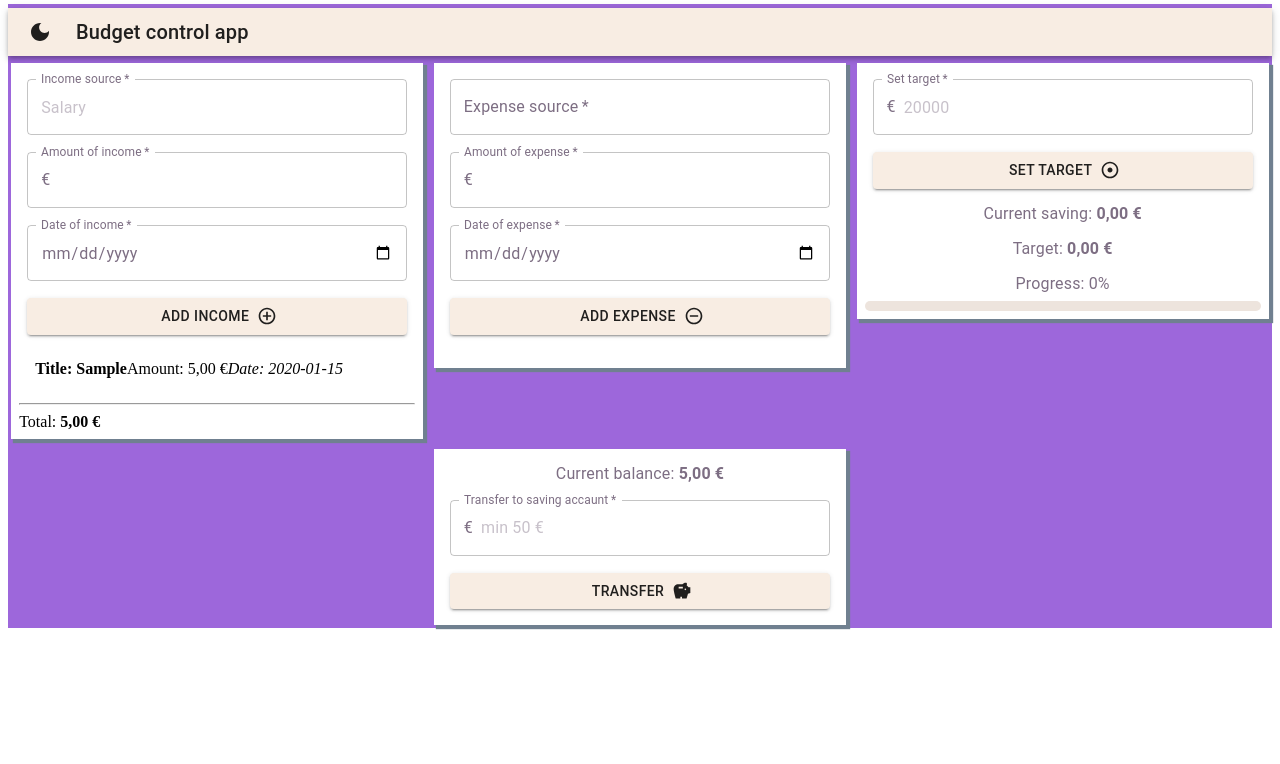
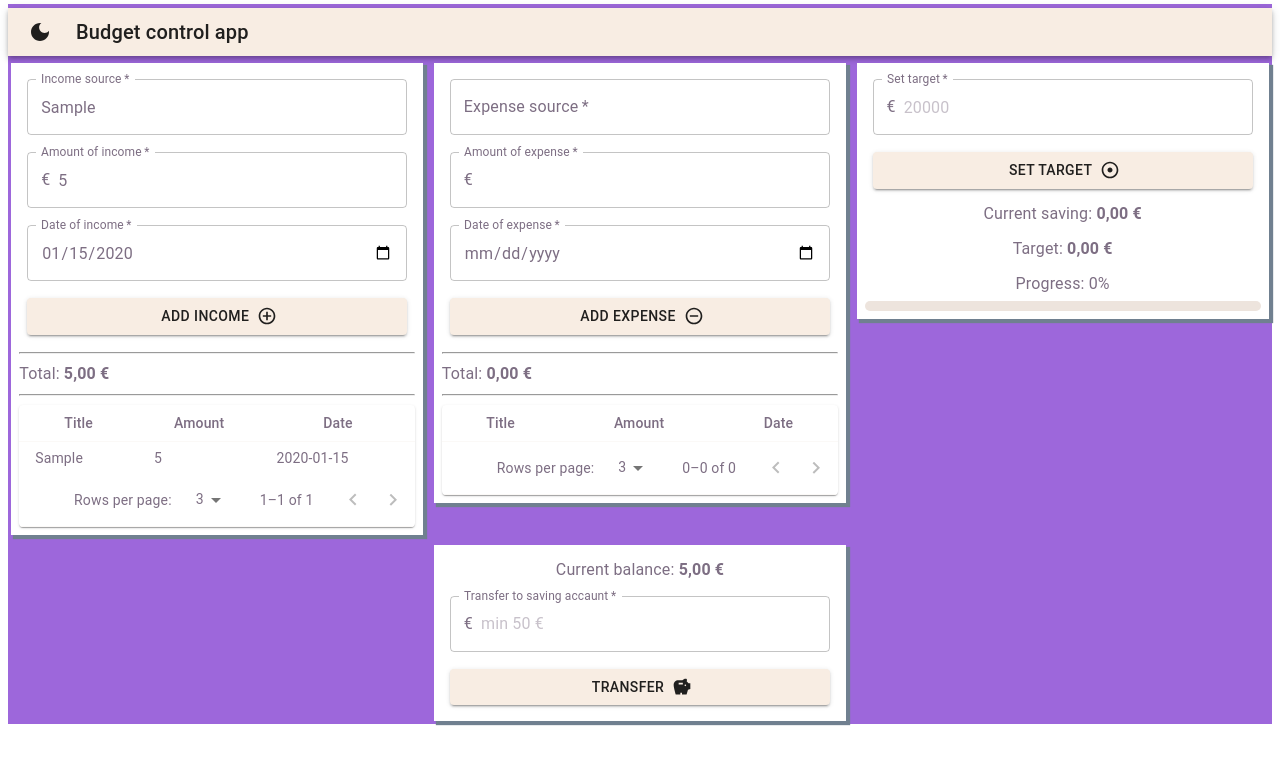
Before and after one commit to CaH4o/Integrify-Finland-BoF-budget-control-app, a React (Create React App) app: page / in a window 1280 px wide. Both pictures are taken after typing "Sample", "5", "2020-01-15" into the empty fields and a click on the button "ADD INCOME". Shown: the top 764 px of the page. Built offline with nearby package versions, Linux system fonts and the light colour scheme; the HTML template or start-up script is replaced by a standard one.

Commit message:
added table and pagination

```diff
--- a/src/components/Expense.tsx
+++ b/src/components/Expense.tsx
@@ -10,10 +10,12 @@ import {
   List,
   ListItem,
 } from "@mui/material";
-import RemoveCircleOutlineIcon from '@mui/icons-material/RemoveCircleOutline';
+import RemoveCircleOutlineIcon from "@mui/icons-material/RemoveCircleOutline";
 
 import { tExpense } from "../types/tExpense";
 import { ThemeContext } from "../App";
+import ExpenseTable from "./ExpenseTable";
+import ExpenseTotal from "./ExpenseTotal";
 
 function Expense() {
   const manageData = useContext(ThemeContext);
@@ -25,7 +27,7 @@ function Expense() {
   function submit(e: React.FormEvent<HTMLFormElement>) {
     e.preventDefault();
     if (expenseAmount <= 0) {
-      setMessage('The amount is incorrect');
+      setMessage("The amount is incorrect");
       setTimeout(function () {
         setMessage("");
       }, 3000);
@@ -54,7 +56,7 @@ function Expense() {
       autoComplete="off"
       onSubmit={(e) => submit(e)}
       id="formExpense"
-      sx={{ bgcolor:"background.default" }}
+      sx={{ bgcolor: "background.default" }}
     >
       <TextField
         sx={{ m: 1 }}
@@ -96,45 +98,9 @@ function Expense() {
       >
         Add expense
       </Button>
+      <ExpenseTotal />
+      <ExpenseTable />
 
-      <List id="listExpense">
-        {manageData.expenses.length > 0 &&
-          manageData.expenses.map((expense) => (
-            <ListItem key={expense.id}>
-              <p>
-                <strong>Title: {expense.expenseSource}</strong>
-              </p>
-              <p>
-                <span>
-                  Amount:{" "}
-                  {new Intl.NumberFormat("fi", {
-                    style: "currency",
-                    currency: "EUR",
-                  }).format(expense.expenseAmount)}
-                </span>
-              </p>
-              <p>
-                <em>Date: {expense.expenseDate}</em>
-              </p>
-            </ListItem>
-          ))}
-      </List>
-      {manageData.expenses.length > 0 && (
-        <div>
-          <hr />
-          <span>
-            Total:{" "}
-            <b>
-              {new Intl.NumberFormat("fi", {
-                style: "currency",
-                currency: "EUR",
-              }).format(
-                manageData.expenses.reduce((prev, curr) => prev + curr.expenseAmount, 0)
-              )}
-            </b>
-          </span>
-        </div>
-      )}
       {message.length > 0 && <span className="error">{message}</span>}
     </Box>
   );
--- /dev/null
+++ b/src/components/ExpenseTable.tsx
@@ -0,0 +1,74 @@
+import React, { useContext } from "react";
+import {
+  Table,
+  TableHead,
+  TableBody,
+  TableFooter,
+  TableRow,
+  TableCell,
+  TableContainer,
+  TablePagination,
+} from "@mui/material";
+import Paper from "@mui/material/Paper";
+
+import { ThemeContext } from "../App";
+
+function ExpenseTable() {
+  const manageData = useContext(ThemeContext);
+  const [page, setPage] = React.useState(0);
+  const [rowsPerPage, setRowsPerPage] = React.useState(3);
+
+  const handleChangePage = (
+    event: React.MouseEvent<HTMLButtonElement> | null,
+    newPage: number,
+  ) => {
+    setPage(newPage);
+  };
+
+  const handleChangeRowsPerPage = (
+    event: React.ChangeEvent<HTMLInputElement | HTMLTextAreaElement>,
+  ) => {
+    setRowsPerPage(parseInt(event.target.value, 10));
+    setPage(0);
+  };
+
+  return (
+    <TableContainer component={Paper}>
+      <Table size="small" aria-label="a dense table">
+        <TableHead>
+          <TableRow>
+            <TableCell align="center">Title</TableCell>
+            <TableCell align="center">Amount</TableCell>
+            <TableCell align="center">Date</TableCell>
+          </TableRow>
+        </TableHead>
+        <TableBody>
+          {manageData.expenses.slice(page * rowsPerPage, page * rowsPerPage + rowsPerPage).map((row) => (
+            <TableRow
+              key={row.id}
+              sx={{ "&:last-child td, &:last-child th": { border: 0 } }}
+            >
+              <TableCell>{row.expenseSource}</TableCell>
+              <TableCell>{row.expenseAmount}</TableCell>
+              <TableCell>{row.expenseDate}</TableCell>
+            </TableRow>
+          ))}
+        </TableBody>
+        <TableFooter>
+          <TableRow>
+            <TablePagination
+              rowsPerPageOptions={[3, 5, 10]}
+              count={manageData.expenses.length}
+              rowsPerPage={rowsPerPage}
+              page={page}
+              onPageChange={handleChangePage}
+              onRowsPerPageChange={handleChangeRowsPerPage}
+            />
+          </TableRow>
+        </TableFooter>
+      </Table>
+    </TableContainer>
+  );
+}
+
+export default ExpenseTable;
--- /dev/null
+++ b/src/components/ExpenseTotal.tsx
@@ -0,0 +1,31 @@
+import React, { useContext } from "react";
+import Typography from "@mui/material/Typography";
+
+import { ThemeContext } from "../App";
+
+function ExpenseTotal() {
+  const manageData = useContext(ThemeContext);
+
+  return (
+    <Typography color="textPrimary">
+      <hr />
+      <span>
+        Total:{" "}
+        <b>
+          {new Intl.NumberFormat("fi", {
+            style: "currency",
+            currency: "EUR",
+          }).format(
+            manageData.expenses.reduce(
+              (prev, curr) => prev + curr.expenseAmount,
+              0
+            )
+          )}
+        </b>
+      </span>
+      <hr />
+    </Typography>
+  );
+}
+
+export default ExpenseTotal;
--- a/src/components/Income.tsx
+++ b/src/components/Income.tsx
@@ -14,6 +14,8 @@ import AddCircleOutlineIcon from "@mui/icons-material/AddCircleOutline";
 
 import { ThemeContext } from "../App";
 import { tIncome } from "../types/tIncome";
+import IncomeTable from "./IncomeTable";
+import IncomeTotal from "./IncomeTotal";
 
 function Income() {
   const manageData = useContext(ThemeContext);
@@ -37,7 +39,7 @@ function Income() {
       incomeAmount,
       incomeDate,
     };
-    e.currentTarget.reset();
+    //e.currentTarget.reset();
     manageData.setIncomes([income, ...manageData.incomes]);
   }
 
@@ -52,8 +54,6 @@ function Income() {
       <TextField
         sx={{ m: 1 }}
         required
-        id="incomeSource"
-        name="incomeSource"
         label="Income source"
         placeholder="Salary"
         type="text"
@@ -65,7 +65,6 @@ function Income() {
           label="Amount of income"
           type="number"
           id="incomeAmount"
-          //min="0"
           onChange={(e) => setIncomeAmount(Number(e.target.value))}
           startAdornment={<InputAdornment position="start">€</InputAdornment>}
         />
@@ -73,8 +72,6 @@ function Income() {
       <TextField
         sx={{ m: 1 }}
         required
-        id="incomeDate"
-        name="incomeDate"
         label="Date of income"
         type="date"
         onChange={(e) => setIncomeDate(e.target.value)}
@@ -89,44 +86,8 @@ function Income() {
       >
         Add income
       </Button>
-      <List id="listIncome">
-        {manageData.incomes.length > 0 &&
-          manageData.incomes.map((income) => (
-            <ListItem key={income.id}>
-              <p>
-                <strong>Title: {income.incomeSource}</strong>
-              </p>
-              <p>
-                <span>
-                  Amount:{" "}
-                  {new Intl.NumberFormat("fi", {
-                    style: "currency",
-                    currency: "EUR",
-                  }).format(income.incomeAmount)}
-                </span>
-              </p>
-              <p>
-                <em>Date: {income.incomeDate}</em>
-              </p>
-            </ListItem>
-          ))}
-      </List>
-      {manageData.incomes.length > 0 && (
-        <div>
-          <hr />
-          <span>
-            Total:{" "}
-            <b>
-              {new Intl.NumberFormat("fi", {
-                style: "currency",
-                currency: "EUR",
-              }).format(
-                manageData.incomes.reduce((prev, curr) => prev + curr.incomeAmount, 0)
-              )}
-            </b>
-          </span>
-        </div>
-      )}
+      <IncomeTotal />
+      <IncomeTable />
       {message.length > 0 && <span className="error">{message}</span>}
     </Box>
   );
--- /dev/null
+++ b/src/components/IncomeTable.tsx
@@ -0,0 +1,76 @@
+import React, { useContext } from "react";
+import {
+  Table,
+  TableHead,
+  TableBody,
+  TableFooter,
+  TableRow,
+  TableCell,
+  TableContainer,
+  TablePagination,
+} from "@mui/material";
+import Paper from "@mui/material/Paper";
+
+import { ThemeContext } from "../App";
+
+function IncomeTable() {
+  const manageData = useContext(ThemeContext);
+  const [page, setPage] = React.useState(0);
+  const [rowsPerPage, setRowsPerPage] = React.useState(3);
+
+  const handleChangePage = (
+    event: React.MouseEvent<HTMLButtonElement> | null,
+    newPage: number
+  ) => {
+    setPage(newPage);
+  };
+
+  const handleChangeRowsPerPage = (
+    event: React.ChangeEvent<HTMLInputElement | HTMLTextAreaElement>
+  ) => {
+    setRowsPerPage(parseInt(event.target.value, 10));
+    setPage(0);
+  };
+
+  return (
+    <TableContainer component={Paper}>
+      <Table size="small" aria-label="a dense table">
+        <TableHead>
+          <TableRow>
+            <TableCell align="center">Title</TableCell>
+            <TableCell align="center">Amount</TableCell>
+            <TableCell align="center">Date</TableCell>
+          </TableRow>
+        </TableHead>
+        <TableBody>
+          {manageData.incomes
+            .slice(page * rowsPerPage, page * rowsPerPage + rowsPerPage)
+            .map((row) => (
+              <TableRow
+                key={row.id}
+                sx={{ "&:last-child td, &:last-child th": { border: 0 } }}
+              >
+                <TableCell>{row.incomeSource}</TableCell>
+                <TableCell>{row.incomeAmount}</TableCell>
+                <TableCell>{row.incomeDate}</TableCell>
+              </TableRow>
+            ))}
+        </TableBody>
+        <TableFooter>
+          <TableRow>
+            <TablePagination
+              rowsPerPageOptions={[3, 5, 10]}
+              count={manageData.incomes.length}
+              rowsPerPage={rowsPerPage}
+              page={page}
+              onPageChange={handleChangePage}
+              onRowsPerPageChange={handleChangeRowsPerPage}
+            />
+          </TableRow>
+        </TableFooter>
+      </Table>
+    </TableContainer>
+  );
+}
+
+export default IncomeTable;
--- /dev/null
+++ b/src/components/IncomeTotal.tsx
@@ -0,0 +1,31 @@
+import React, { useContext } from "react";
+import Typography from "@mui/material/Typography";
+
+import { ThemeContext } from "../App";
+
+function IncomeTotal() {
+  const manageData = useContext(ThemeContext);
+
+  return (
+    <Typography color="textPrimary">
+      <hr />
+      <span>
+        Total:{" "}
+        <b>
+          {new Intl.NumberFormat("fi", {
+            style: "currency",
+            currency: "EUR",
+          }).format(
+            manageData.incomes.reduce(
+              (prev, curr) => prev + curr.incomeAmount,
+              0
+            )
+          )}
+        </b>
+      </span>
+      <hr />
+    </Typography>
+  );
+}
+
+export default IncomeTotal;
```
